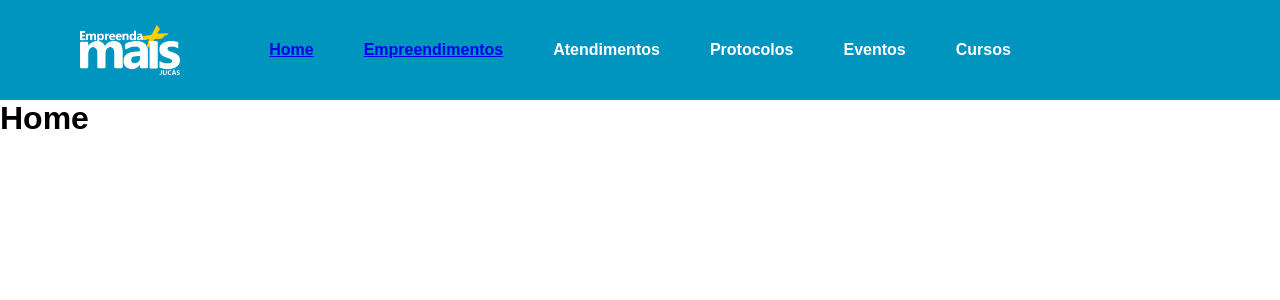
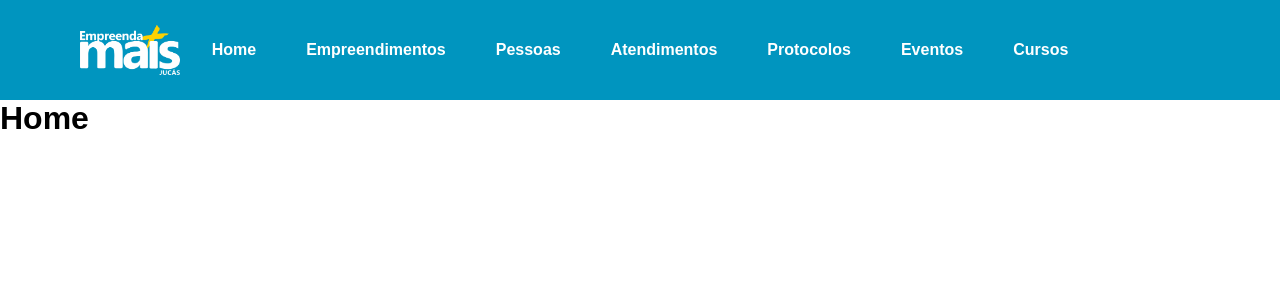
Before and after one commit to felipeuenes/sistema-empreenda-mais, a React (Vite) app in the folder Sistema-em/: page / in a window 1280 px wide. Shown: the top 300 px of the page. Built offline with nearby package versions, Linux system fonts and the light colour scheme.

Commit message:
add navegation

```diff
--- a/Sistema-em/src/Routes/index.jsx
+++ b/Sistema-em/src/Routes/index.jsx
@@ -3,6 +3,10 @@ import { Header } from '../components/Header'
 
 import { Home } from '../pages/Home/App'
 import { Empreendimentos } from '../pages/Empreendimentos/App'
+import { Pessoas } from '../pages/Pessoas/App'
+
+
+
 export function AppRoutes() {
 
 
@@ -13,6 +17,7 @@ export function AppRoutes() {
         <Routes>
             <Route path={'/'} element={<Home/>}></Route>
             <Route path={'/empreendimentos'} element={<Empreendimentos/>}></Route>
+            <Route path={'/pessoas'} element={<Pessoas/>}></Route>
 
         </Routes>
         </>
--- a/Sistema-em/src/components/Header/index.jsx
+++ b/Sistema-em/src/components/Header/index.jsx
@@ -15,9 +15,10 @@ export function Header() {
 <nav>
 
         <ul>
-            <Link to="/"><li>Home</li></Link>
+            <NavLink to="/" className={({isAtive}) => isAtive ? 'active' : ''}><li>Home</li></NavLink>
             <Link to="/empreendimentos"><li>Empreendimentos</li></Link>
-            {/* <li>Empreendimentos</li> */}
+            <Link to="/pessoas"><li>Pessoas</li></Link>
+
             <li>Atendimentos</li>
             <li>Protocolos</li>
             <li>Eventos</li>
--- a/Sistema-em/src/components/Header/style.css
+++ b/Sistema-em/src/components/Header/style.css
@@ -6,6 +6,14 @@ header{
     display: flex;
     align-items: center;
     justify-content: center;
+}
+
+a{
+    color: white;
+}
+
+.active{
+    color: black;
 }
 
 ul{
--- a/Sistema-em/src/index.css
+++ b/Sistema-em/src/index.css
@@ -3,3 +3,7 @@
   padding: 0;
   box-sizing: border-box;
 }
+
+a{
+  text-decoration: none;
+}
--- a/Sistema-em/src/pages/Pessoas/App.jsx
+++ b/Sistema-em/src/pages/Pessoas/App.jsx
@@ -2,12 +2,12 @@
 
 import './App.css'
 
-export function App() {
+export function Pessoas() {
 
 
   return (
   <div className='container'>
-      <h1>Test</h1>
+      <h1>Pessoas</h1>
   </div>
   )
 }
```
